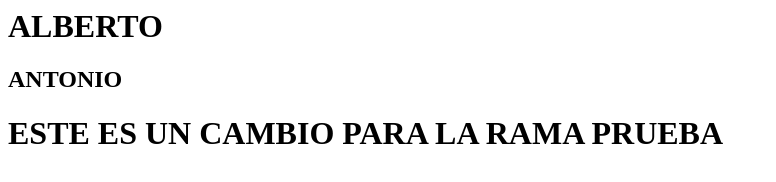
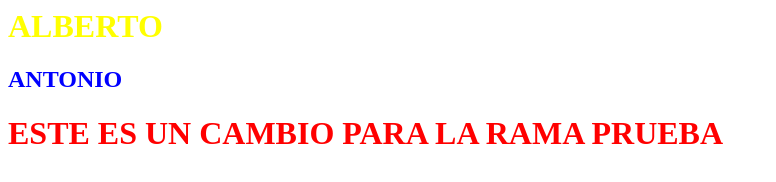
Before and after one commit to albertogutierrezrr/x, a plain HTML site: page index.html in a window 1280 px wide. Shown: the whole page, without its empty margins (0-776 px from the left). Drawn offline with Linux system fonts and the light colour scheme.

Commit message:
Cambio de colores

```diff
--- a/index.html
+++ b/index.html
@@ -1,3 +1,3 @@
-<h1>ALBERTO</h1>
-<h2>ANTONIO</H2>
-<h1>ESTE ES UN CAMBIO PARA LA RAMA PRUEBA</H1>
+<h1 style='color:yellow;font-weight:bold'>ALBERTO</h1>
+<h2 style='color:blue;font-weight:bold'>ANTONIO</H2>
+<h1 style='color:red;font-weight:bold'>ESTE ES UN CAMBIO PARA LA RAMA PRUEBA</H1>
```
